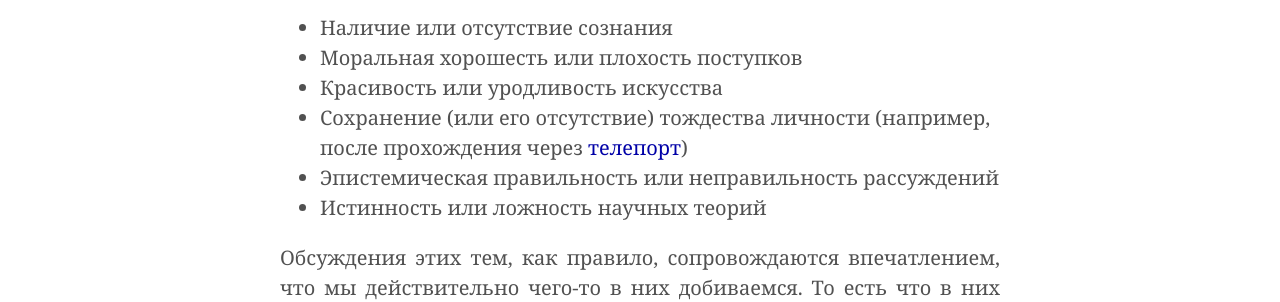
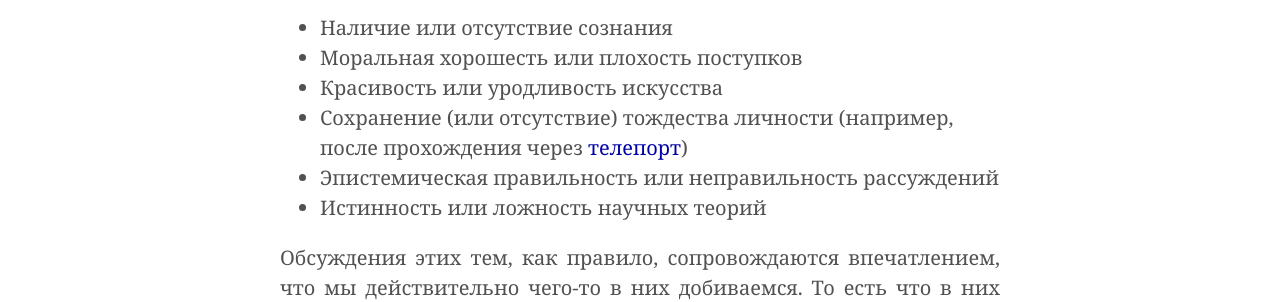
Before and after one commit to ReducingSuffering/reducingsuffering.github.io, a Jekyll site: the page built from _articles/lukas-gloor-2.md, in a window 1280 px wide and 900 px high. Shown: the part 449-751 px from the top of the window. Built offline with Jekyll 4.4.1, drawn with Linux system fonts in a browser that asks for light colours.

Commit message:
Update lukas-gloor-2.md

```diff
--- a/_articles/lukas-gloor-2.md
+++ b/_articles/lukas-gloor-2.md
@@ -20,7 +20,7 @@ excerpt: "Обсуждения в следующих областях имеют
 - Наличие или отсутствие сознания
 - Моральная хорошесть или плохость поступков
 - Красивость или уродливость искусства
-- Сохранение (или его отсутствие) тождества личности (например, после прохождения через [телепорт](https://ru.wikipedia.org/wiki/%D0%9F%D0%B0%D1%80%D0%B0%D0%B4%D0%BE%D0%BA%D1%81_%D1%82%D0%B5%D0%BB%D0%B5%D0%BF%D0%BE%D1%80%D1%82%D0%B0%D1%86%D0%B8%D0%B8))
+- Сохранение (или отсутствие) тождества личности (например, после прохождения через [телепорт](https://ru.wikipedia.org/wiki/%D0%9F%D0%B0%D1%80%D0%B0%D0%B4%D0%BE%D0%BA%D1%81_%D1%82%D0%B5%D0%BB%D0%B5%D0%BF%D0%BE%D1%80%D1%82%D0%B0%D1%86%D0%B8%D0%B8))
 - Эпистемическая правильность или неправильность рассуждений
 - Истинность или ложность научных теорий
 
```
